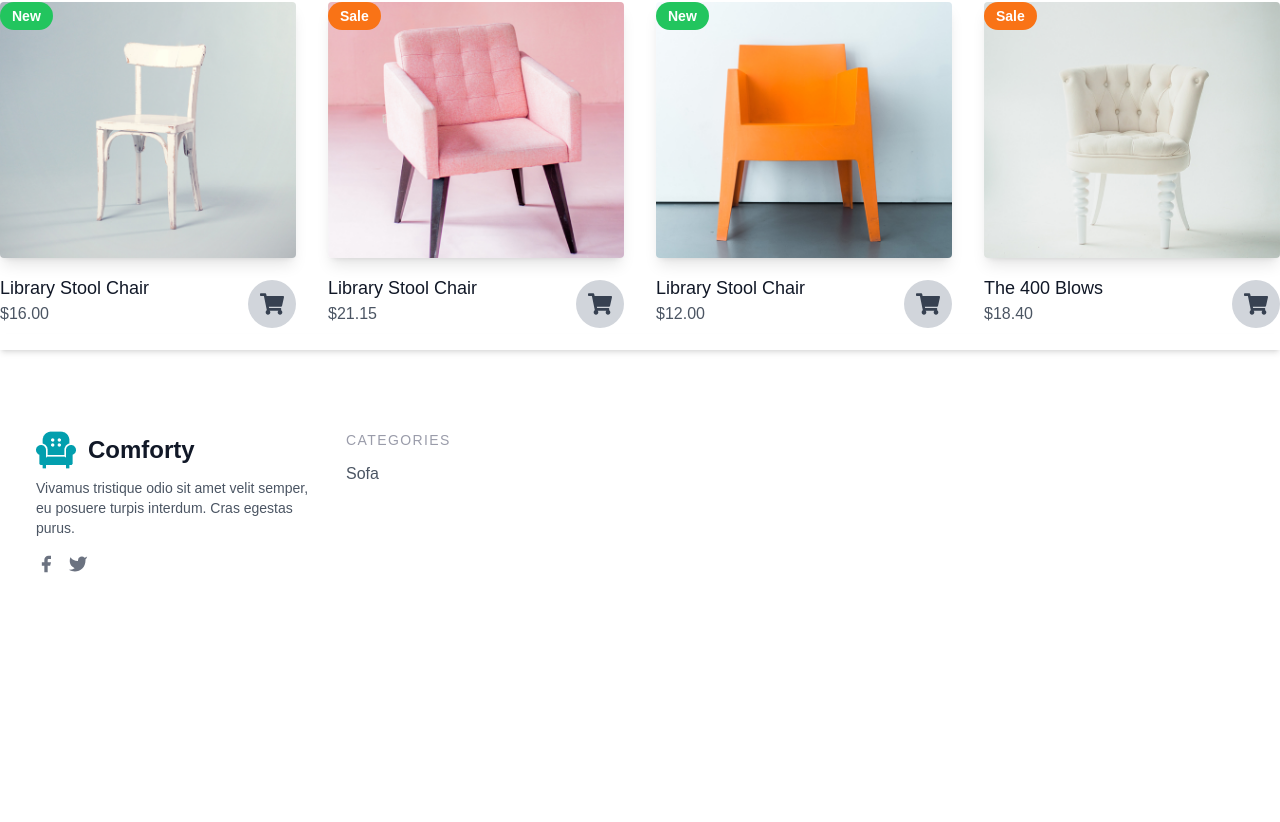
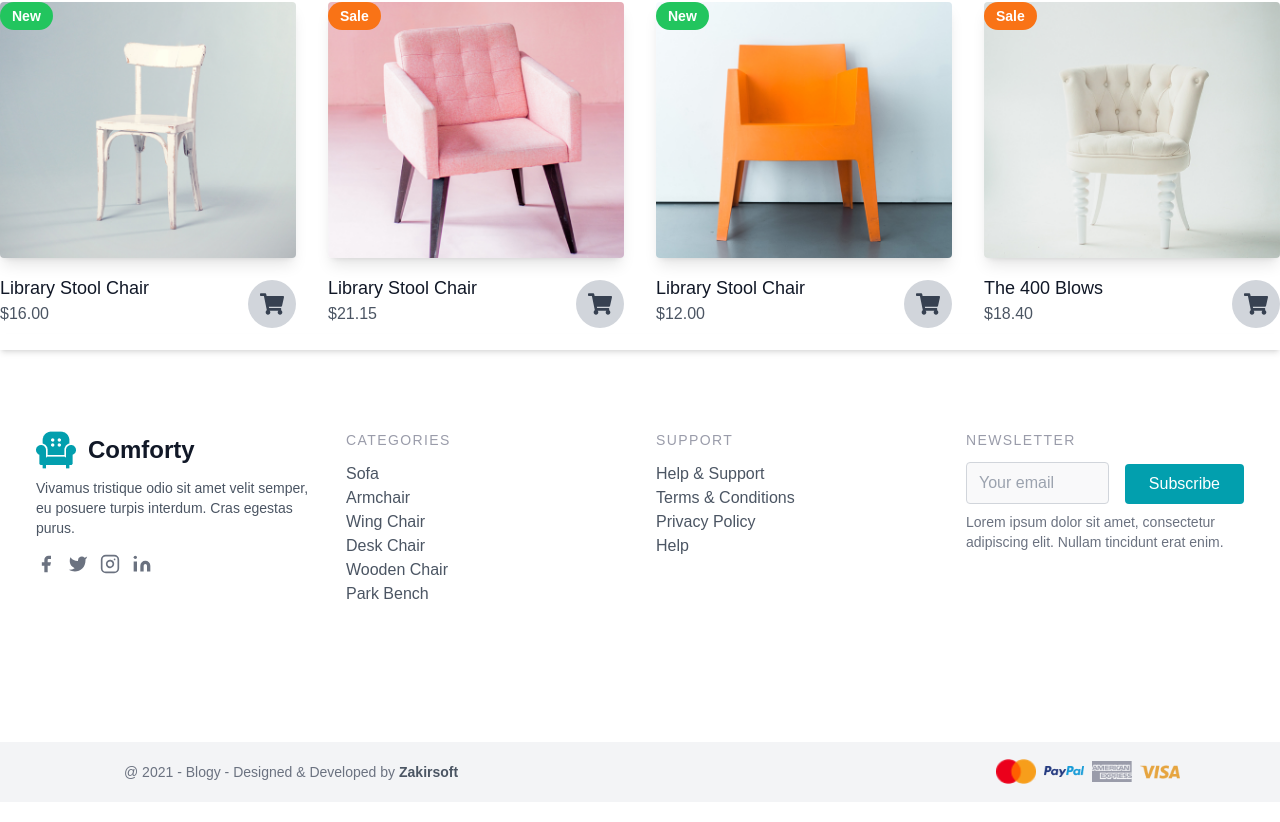
Before and after one commit to muhammadubaid2003/figma_template, a Next.js app: page / in a window 1280 px wide. Shown: the part 3162-3984 px from the top of the page. Before the commit the page ends 3879 px from the top, so only its background shows below. Built offline with nearby package versions, Linux system fonts and the light colour scheme.

Commit message:
Update Footer.tsx

```diff
--- a/src/app/components/Footer.tsx
+++ b/src/app/components/Footer.tsx
@@ -7,11 +7,12 @@ const Footer = () => {
     <footer className="text-gray-600 body-font">
       <div className="container px-5 py-24 mx-auto shadow-md">
         <div className="flex flex-wrap md:text-left text-center order-first">
+          {/* Logo and Social Links */}
           <div className="lg:w-1/4 md:w-1/2 w-full px-4">
             <nav className="list-none mb-10">
               {/* Logo Section */}
               <li>
-                <Link href="#" className="flex title-font font-medium items-center text-gray-900">
+                <Link href="/" className="flex title-font font-medium items-center text-gray-900">
                   <Image height={40} width={40} src="/Logo Icon.png" alt="Comforty Logo" />
                   <span className="font-semibold ml-3 text-xl sm:text-2xl">Comforty</span>
                 </Link>
@@ -27,31 +28,164 @@ const Footer = () => {
               {/* Social Media Links */}
               <li className="mt-4">
                 <span className="inline-flex justify-center sm:justify-start space-x-3">
-                  <Link href="#" aria-label="Facebook" className="text-gray-500 hover:text-[#007580] transition duration-300">
-                    <svg fill="currentColor" strokeLinecap="round" strokeLinejoin="round" strokeWidth={2} className="w-5 h-5" viewBox="0 0 24 24">
+                  <Link
+                    href="#"
+                    aria-label="Facebook"
+                    className="text-gray-500 hover:text-[#007580] transition duration-300"
+                  >
+                    <svg
+                      fill="currentColor"
+                      strokeLinecap="round"
+                      strokeLinejoin="round"
+                      strokeWidth={2}
+                      className="w-5 h-5"
+                      viewBox="0 0 24 24"
+                    >
                       <path d="M18 2h-3a5 5 0 00-5 5v3H7v4h3v8h4v-8h3l1-4h-4V7a1 1 0 011-1h3z" />
                     </svg>
                   </Link>
-                  <Link href="#" aria-label="Twitter" className="text-gray-500 hover:text-[#007580] transition duration-300">
-                    <svg fill="currentColor" strokeLinecap="round" strokeLinejoin="round" strokeWidth={2} className="w-5 h-5" viewBox="0 0 24 24">
+                  <Link
+                    href="#"
+                    aria-label="Twitter"
+                    className="text-gray-500 hover:text-[#007580] transition duration-300"
+                  >
+                    <svg
+                      fill="currentColor"
+                      strokeLinecap="round"
+                      strokeLinejoin="round"
+                      strokeWidth={2}
+                      className="w-5 h-5"
+                      viewBox="0 0 24 24"
+                    >
                       <path d="M23 3a10.9 10.9 0 01-3.14 1.53 4.48 4.48 0 00-7.86 3v1A10.66 10.66 0 013 4s-4 9 5 13a11.64 11.64 0 01-7 2c9 5 20 0 20-11.5a4.5 4.5 0 00-.08-.83A7.72 7.72 0 0023 3z" />
                     </svg>
                   </Link>
-                  {/* Add remaining social media links here */}
+                  <Link
+                    href="#"
+                    aria-label="Instagram"
+                    className="text-gray-500 hover:text-[#007580] transition duration-300"
+                  >
+                    <svg
+                      fill="none"
+                      stroke="currentColor"
+                      strokeLinecap="round"
+                      strokeLinejoin="round"
+                      strokeWidth={2}
+                      className="w-5 h-5"
+                      viewBox="0 0 24 24"
+                    >
+                      <rect width={20} height={20} x={2} y={2} rx={5} ry={5} />
+                      <path d="M16 11.37A4 4 0 1112.63 8 4 4 0 0116 11.37zm1.5-4.87h.01" />
+                    </svg>
+                  </Link>
+                  <Link
+                    href="#"
+                    aria-label="Pinterest"
+                    className="text-gray-500 hover:text-[#007580] transition duration-300"
+                  >
+                    <svg
+                      fill="currentColor"
+                      stroke="currentColor"
+                      strokeLinecap="round"
+                      strokeLinejoin="round"
+                      strokeWidth={0}
+                      className="w-5 h-5"
+                      viewBox="0 0 24 24"
+                    >
+                      <path
+                        stroke="none"
+                        d="M16 8a6 6 0 016 6v7h-4v-7a2 2 0 00-2-2 2 2 0 00-2 2v7h-4v-7a6 6 0 016-6zM2 9h4v12H2z"
+                      />
+                      <circle cx={4} cy={4} r={2} stroke="none" />
+                    </svg>
+                  </Link>
                 </span>
               </li>
             </nav>
           </div>
 
-          {/* Repeat the same process for other sections */}
+          {/* Categories Section */}
           <div className="lg:w-1/4 md:w-1/2 w-full px-4">
-            <h2 className="title-font font-medium text-[#9A9CAA] tracking-widest text-sm mb-3">CATEGORIES</h2>
+            <h2 className="title-font font-medium text-[#9A9CAA] tracking-widest text-sm mb-3">
+              CATEGORIES
+            </h2>
             <nav className="list-none mb-10">
-              <li>
-                <Link href="/" className="text-gray-600 hover:text-[#007580]">Sofa</Link>
-              </li>
-              {/* Add other categories */}
+              {['Sofa', 'Armchair', 'Wing Chair', 'Desk Chair', 'Wooden Chair', 'Park Bench'].map(
+                (category, index) => (
+                  <li key={index}>
+                    <Link href="/" className="text-gray-600 hover:text-[#007580]">
+                      {category}
+                    </Link>
+                  </li>
+                )
+              )}
             </nav>
+          </div>
+
+          {/* Support Section */}
+          <div className="lg:w-1/4 md:w-1/2 w-full px-4">
+            <h2 className="title-font font-medium text-[#9A9CAA] tracking-widest text-sm mb-3">
+              SUPPORT
+            </h2>
+            <nav className="list-none mb-10">
+              {['Help & Support', 'Terms & Conditions', 'Privacy Policy', 'Help'].map(
+                (supportItem, index) => (
+                  <li key={index}>
+                    <Link href="/" className="text-gray-600 hover:text-[#007580]">
+                      {supportItem}
+                    </Link>
+                  </li>
+                )
+              )}
+            </nav>
+          </div>
+
+          {/* Newsletter Section */}
+          <div className="lg:w-1/4 md:w-1/2 w-full px-4">
+            <h2 className="title-font font-medium text-[#9A9CAA] tracking-widest text-sm mb-3">
+              NEWSLETTER
+            </h2>
+            <div className="flex xl:flex-nowrap md:flex-nowrap lg:flex-wrap flex-wrap justify-center items-end md:justify-start">
+              <div className="relative w-40 sm:w-auto xl:mr-4 lg:mr-0 sm:mr-4 mr-2">
+                <input
+                  type="text"
+                  id="footer-field"
+                  name="footer-field"
+                  placeholder="Your email"
+                  className="w-full bg-gray-100 bg-opacity-50 rounded border border-gray-300 focus:bg-transparent focus:ring-2 focus:ring-indigo-200 focus:border-indigo-500 text-base outline-none text-gray-700 py-1 px-3 leading-8 transition-colors duration-200 ease-in-out"
+                />
+              </div>
+              <button className="lg:mt-2 xl:mt-0 flex-shrink-0 inline-flex text-white bg-[#029FAE] border-0 py-2 px-6 focus:outline-none rounded">
+                Subscribe
+              </button>
+            </div>
+            <p className="text-gray-500 text-sm mt-2 md:text-left text-center">
+              Lorem ipsum dolor sit amet, consectetur adipiscing elit. Nullam tincidunt erat enim.
+            </p>
+          </div>
+        </div>
+      </div>
+
+      {/* Bottom Footer */}
+      <div className="bg-gray-100 w-full h-auto flex flex-wrap mb-5 justify-between px-4 sm:h-[60px] sm:px-8 lg:px-20">
+        <div className="container px-5 mx-auto flex items-center sm:flex-row flex-col w-full">
+          <p className="text-sm text-gray-500 sm:ml-6 sm:mt-0 mt-4 flex-1">
+            @ 2021 - Blogy - Designed & Developed by
+            <Link href="/" className="text-gray-600 ml-1 font-semibold">
+              Zakirsoft
+            </Link>
+          </p>
+          <div className="flex items-center justify-end gap-2">
+            {['Group 11.png', 'Group 12.png', 'Vector.png', 'Union.png'].map((src, index) => (
+              <Image
+                key={index}
+                className="text-gray-500"
+                height={27}
+                width={40}
+                src={`/${src}`}
+                alt=""
+              />
+            ))}
           </div>
         </div>
       </div>
```
